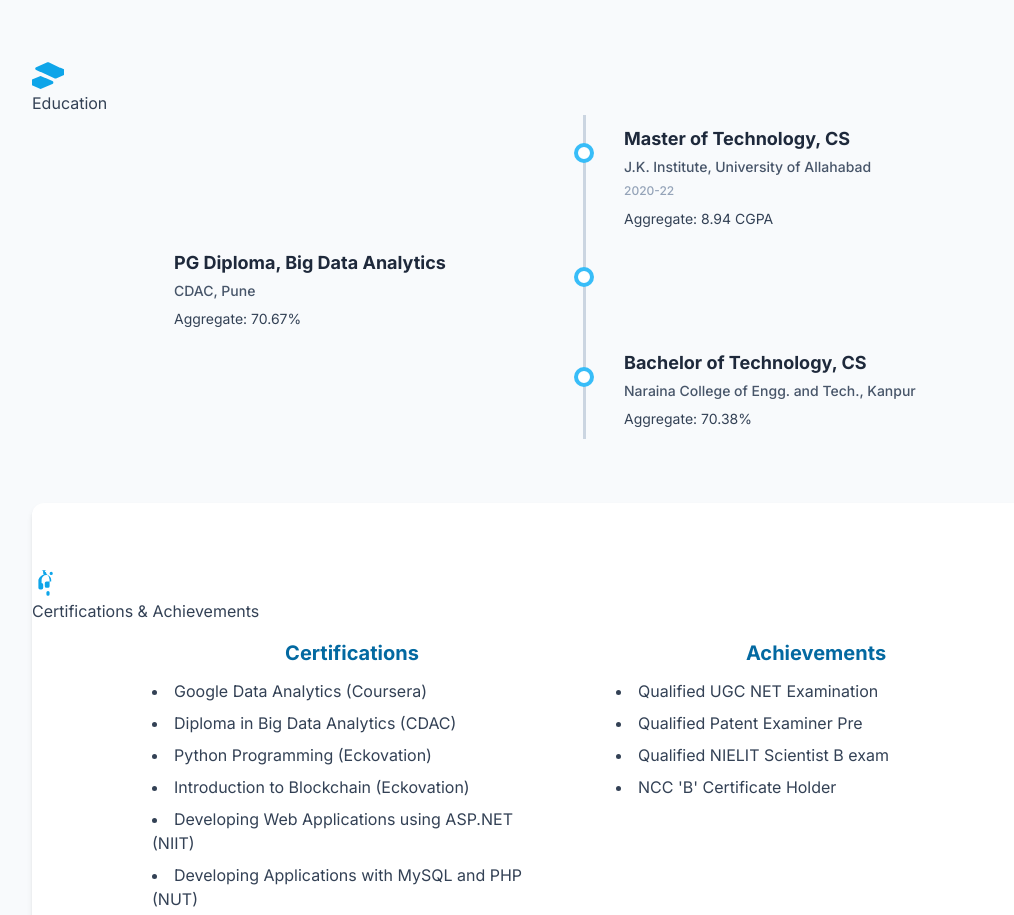
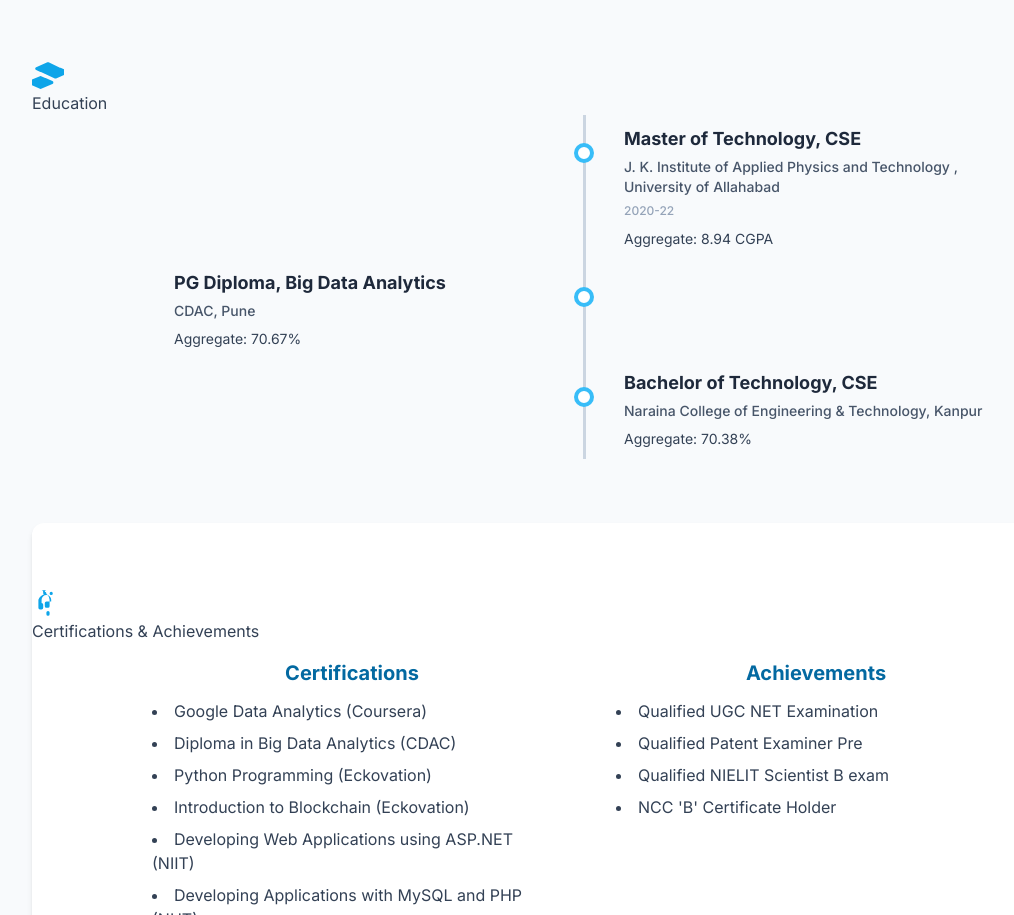
Before and after one commit to badarakhtar/badarakhtar.github.io, a plain HTML site: page index.html in a window 1280 px wide. Shown: the part 2120-3035 px from the top of the page, without its empty margins (56-1070 px from the left). Drawn offline with nearby package versions, Linux system fonts and the light colour scheme.

Commit message:
Update index.html

```diff
--- a/index.html
+++ b/index.html
@@ -109,7 +109,7 @@
                     <p class="text-xl text-sky-300 mt-2">Aspiring Data Scientist</p>
                     <div class="mt-4 flex items-center justify-center md:justify-start space-x-4 text-slate-300">
                         <div class="flex items-center"><svg xmlns="http://www.w3.org/2000/svg" class="h-5 w-5 mr-1.5" viewBox="0 0 20 20" fill="currentColor"><path fill-rule="evenodd" d="M5.05 4.05a7 7 0 119.9 9.9L10 18.9l-4.95-4.95a7 7 0 010-9.9zM10 11a2 2 0 100-4 2 2 0 000 4z" clip-rule="evenodd" /></svg><span>Prayagraj, UP</span></div>
-                        <div class="flex items-center"><svg xmlns="http://www.w3.org/2000/svg" class="h-5 w-5 mr-1.5" viewBox="0 0 20 20" fill="currentColor"><path d="M2.003 5.884L10 9.882l7.997-3.998A2 2 0 0016 4H4a2 2 0 00-1.997 1.884z" /><path d="M18 8.118l-8 4-8-4V14a2 2 0 002 2h12a2 2 0 002-2V8.118z" /></svg><a href="mailto:badarjan@gmail.com" class="hover:text-sky-300">badarjan@gmail.com</a></div>
+                        <div class="flex items-center"><svg xmlns="http://www.w3.org/2000/svg" class="h-5 w-5 mr-1.5" viewBox="0 0 20 20" fill="currentColor"><path d="M2.003 5.884L10 9.882l7.997-3.998A2 2 0 0016 4H4a2 2 0 00-1.997 1.884z" /><path d="M18 8.118l-8 4-8-4V14a2 2 0 002 2h12a2 2 0 002-2V8.118z" /></svg><a href="mailto:akhtarbadar2@gmail.com" class="hover:text-sky-300">badarjan@gmail.com</a></div>
                     </div>
                      <div class="mt-6 flex space-x-4 justify-center md:justify-start">
                         <a href="https://www.linkedin.com/in/badarakhtar/" target="_blank" class="flex items-center bg-sky-500 hover:bg-sky-600 text-white font-medium py-2 px-4 rounded-lg transition-colors"><svg class="w-5 h-5 mr-2" fill="currentColor" viewBox="0 0 24 24"><path d="M19 0h-14c-2.761 0-5 2.239-5 5v14c0 2.761 2.239 5 5 5h14c2.762 0 5-2.239 5-5v-14c0-2.761-2.238-5-5-5zm-11 19h-3v-11h3v11zm-1.5-12.268c-.966 0-1.75-.79-1.75-1.764s.784-1.764 1.75-1.764 1.75.79 1.75 1.764-.783 1.764-1.75 1.764zm13.5 12.268h-3v-5.604c0-3.368-4-3.113-4 0v5.604h-3v-11h3v1.765c1.396-2.586 7-2.777 7 2.476v6.759z"/></svg>LinkedIn</a>
@@ -168,9 +168,10 @@
         <section id="education" class="py-16">
             <h2 class="section-title"><svg xmlns="http://www.w3.org/2000/svg" class="h-8 w-8 text-sky-500" viewBox="0 0 20 20" fill="currentColor"><path d="M10.394 2.08a1 1 0 00-.788 0l-7 3a1 1 0 000 1.84L5.25 8.051a.999.999 0 01.342.117l8.688 4.012a1 1 0 00.788 0l7-3a1 1 0 000-1.84l-4.25-1.823a.999.999 0 01-.342-.117L10.394 2.08z" /><path d="M10 12.585l-4.25-1.823a1 1 0 00-.788 0l-7 3a1 1 0 000 1.84l7 3a1 1 0 00.788 0l7-3a1 1 0 000-1.84l-4.25-1.823a1 1 0 00-.788 0z" /></svg>Education</h2>
             <div class="timeline">
-                <div class="timeline-container right"><div class="timeline-content"><h3 class="font-bold text-lg text-slate-800">Master of Technology, CS</h3><p class="text-sm text-slate-600 font-medium mt-1">J.K. Institute, University of Allahabad</p><span class="text-xs font-medium text-slate-400">2020-22</span><p class="mt-2 text-sm">Aggregate: 8.94 CGPA</p></div></div>
+                <div class="timeline-container right"><div class="timeline-content"><h3 class="font-bold text-lg text-slate-800">Master of Technology, CSE</h3><p class="text-sm text-slate-600 font-medium mt-1">J. K. Institute of Applied Physics and Technology
+, University of Allahabad</p><span class="text-xs font-medium text-slate-400">2020-22</span><p class="mt-2 text-sm">Aggregate: 8.94 CGPA</p></div></div>
                 <div class="timeline-container left"><div class="timeline-content"><h3 class="font-bold text-lg text-slate-800">PG Diploma, Big Data Analytics</h3><p class="text-sm text-slate-600 font-medium mt-1">CDAC, Pune</p><span class="text-xs font-medium text-slate-400"></span><p class="mt-2 text-sm">Aggregate: 70.67%</p></div></div>
-                <div class="timeline-container right"><div class="timeline-content"><h3 class="font-bold text-lg text-slate-800">Bachelor of Technology, CS</h3><p class="text-sm text-slate-600 font-medium mt-1">Naraina College of Engg. and Tech., Kanpur</p><span class="text-xs font-medium text-slate-400"></span><p class="mt-2 text-sm">Aggregate: 70.38%</p></div></div>
+                <div class="timeline-container right"><div class="timeline-content"><h3 class="font-bold text-lg text-slate-800">Bachelor of Technology, CSE</h3><p class="text-sm text-slate-600 font-medium mt-1">Naraina College of Engineering & Technology, Kanpur</p><span class="text-xs font-medium text-slate-400"></span><p class="mt-2 text-sm">Aggregate: 70.38%</p></div></div>
             </div>
         </section>
 
```
